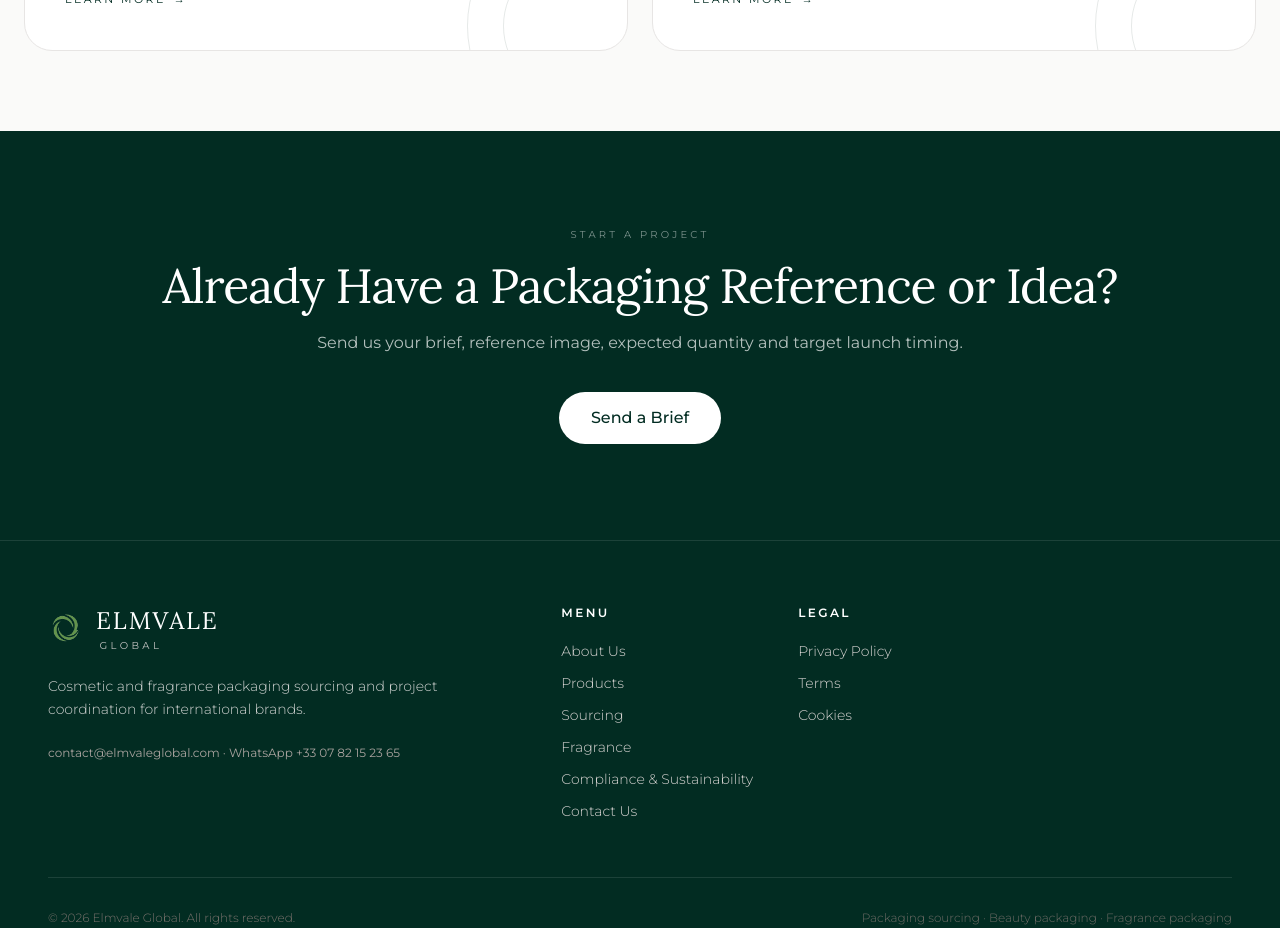
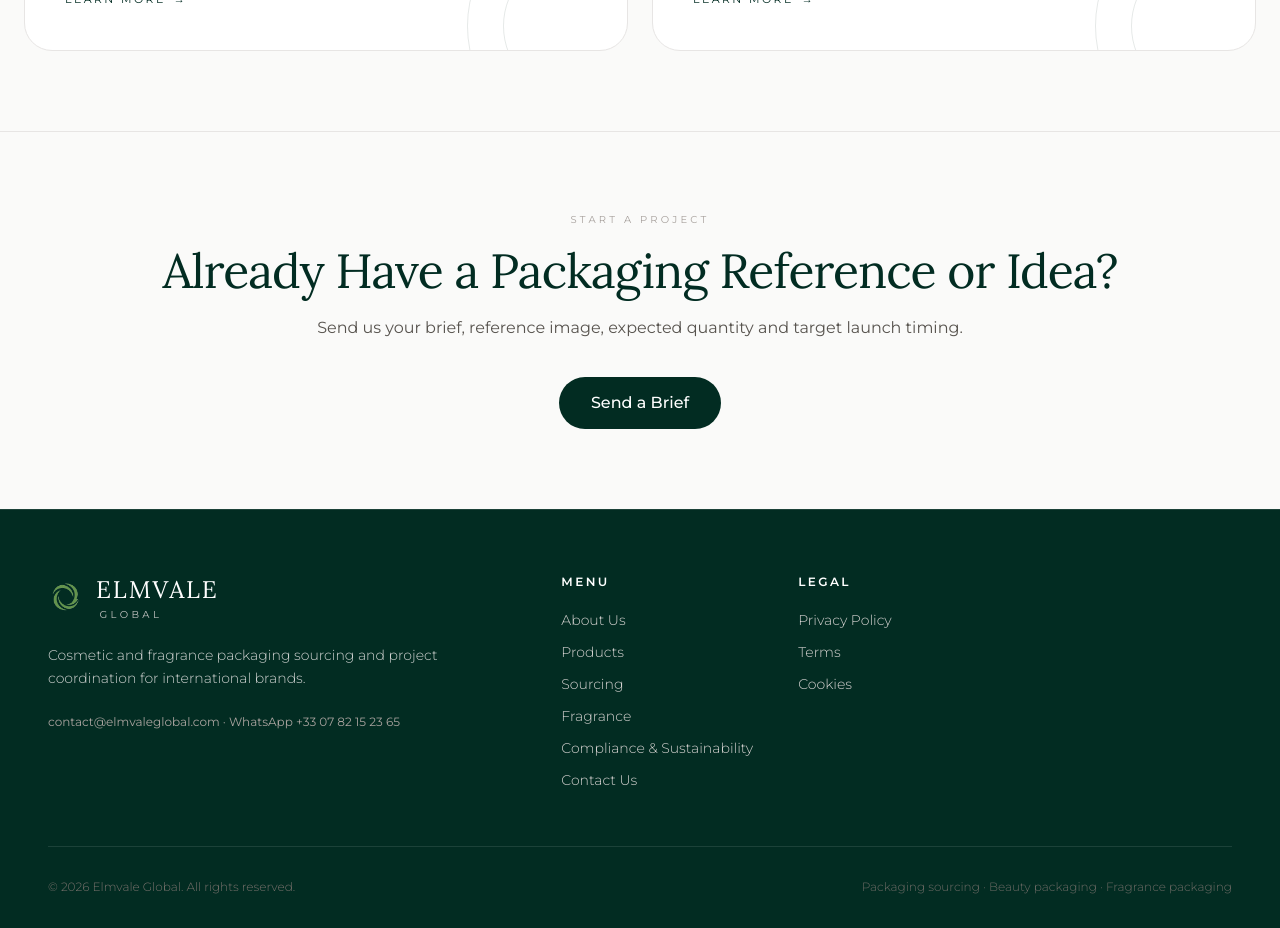
Before and after one commit to cathy6140/-Elmvale-Global-.github.io, a React (Vite) app: page / in a window 1280 px wide. Shown: the part 2460-3388 px from the top of the page. Built offline with nearby package versions, Linux system fonts and the light colour scheme.

Commit message:
Lighten homepage final CTA section

```diff
--- a/src/pages/Home.tsx
+++ b/src/pages/Home.tsx
@@ -243,20 +243,20 @@ const Home: React.FC = () => {
         </div>
       </section>
 
-      <section className="bg-brand-dark text-white">
-        <div className="max-w-5xl mx-auto px-6 py-24 text-center">
-          <p className="uppercase text-[10px] tracking-[0.32em] text-white/[0.48] mb-5">
+      <section className="bg-stone-50 border-t border-stone-200">
+        <div className="max-w-5xl mx-auto px-6 py-20 text-center">
+          <p className="uppercase text-[10px] tracking-[0.32em] text-stone-400 mb-5">
             {fr ? "COMMENCER UN PROJET" : "START A PROJECT"}
           </p>
-          <h2 className="font-serif text-3xl md:text-5xl mb-5 tracking-[-0.02em]">
+          <h2 className="font-serif text-3xl md:text-5xl text-brand-dark mb-5 tracking-[-0.02em]">
             {fr ? "Vous avez déjà une référence ou une idée de packaging ?" : "Already Have a Packaging Reference or Idea?"}
           </h2>
-          <p className="text-white/[0.70] mb-9 max-w-2xl mx-auto leading-relaxed">
+          <p className="text-stone-600 mb-9 max-w-2xl mx-auto leading-relaxed">
             {fr ? "Envoyez-nous votre brief, une photo de référence, vos quantités et votre calendrier cible." : "Send us your brief, reference image, expected quantity and target launch timing."}
           </p>
           <Link
             to="/contact"
-            className="inline-block bg-white text-brand-dark px-8 py-3.5 rounded-full font-medium hover:bg-stone-100 transition"
+            className="inline-block bg-brand-dark text-white px-8 py-3.5 rounded-full font-medium hover:bg-brand-dark/90 transition"
           >
             {fr ? "Envoyer un brief" : "Send a Brief"}
           </Link>
```
